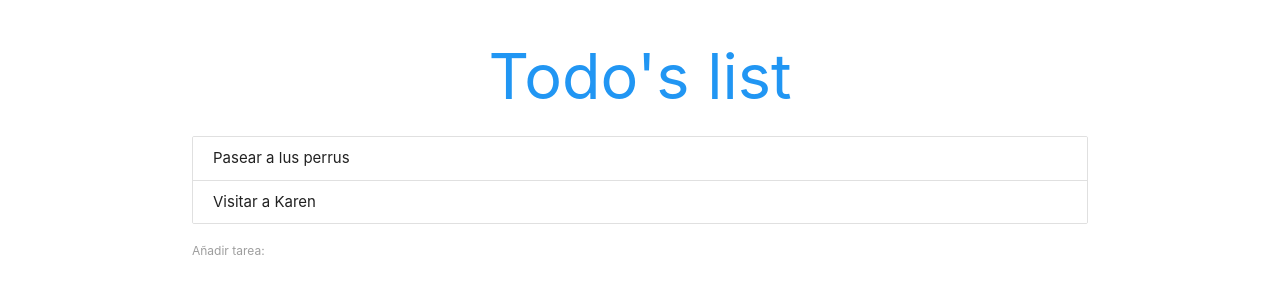
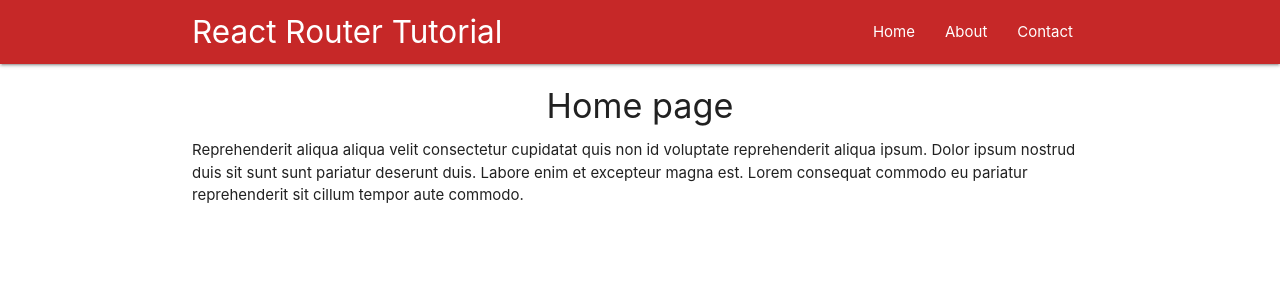
Before and after one commit to Pantuflas/react-redux-course, a React (Create React App) app: page / in a window 1280 px wide. Shown: the top 300 px of the page. Built offline with nearby package versions, Linux system fonts and the light colour scheme.

Commit message:
react-router base

```diff
--- a/package.json
+++ b/package.json
@@ -8,6 +8,7 @@
     "@testing-library/user-event": "^7.1.2",
     "react": "^16.12.0",
     "react-dom": "^16.12.0",
+    "react-router-dom": "^5.1.2",
     "react-scripts": "3.3.0"
   },
   "scripts": {
--- a/src/App.js
+++ b/src/App.js
@@ -1,12 +1,20 @@
 import React from 'react'
-import TodoComponent from './components/TodoComponent'
+import NavBar from './components/NavBar'
+import { BrowserRouter, Route } from 'react-router-dom'
+import Home from './components/Home'
+import About from './components/About'
+import Contact from './components/Contact'
 
 function App(){
   return (
-    <div className="App">
-      <h1 className="center blue-text">Todo's list</h1>
-      <TodoComponent />
-    </div>
+    <BrowserRouter>
+      <div className="App">
+        <NavBar />
+        <Route exact path='/'   component={Home} />
+        <Route path='/about'    component={About} />
+        <Route path='/contact'  component={Contact} />
+      </div>
+    </BrowserRouter>
   );
 }
 
--- /dev/null
+++ b/src/components/About.js
@@ -0,0 +1,12 @@
+import React from 'react'
+
+const About = () => {
+    return(
+        <div className="container">
+            <h4 className="center">About page</h4>
+            <p>Reprehenderit aliqua aliqua velit consectetur cupidatat quis non id voluptate reprehenderit aliqua ipsum. Dolor ipsum nostrud duis sit sunt sunt pariatur deserunt duis. Labore enim et excepteur magna est. Lorem consequat commodo eu pariatur reprehenderit sit cillum tempor aute commodo. </p>
+        </div>
+    )
+}
+
+export default About;
--- a/src/components/AddForm.js
+++ /dev/null
@@ -1,34 +0,0 @@
-import React, { Component } from 'react'
-
-class AddForm extends Component {
-    state = {
-        content: ''
-    }
-
-    handleChange = (e) => {
-        this.setState({
-            content: e.target.value
-        })
-    }
-
-    handleSubmit = (e) => {
-        e.preventDefault();
-        console.log(this.state);
-        this.props.addTodo(this.state);
-        this.setState({
-            content: ''
-        })
-    }
-    render(){
-        return(
-            <div>
-                <form onSubmit={this.handleSubmit}>
-                    <label>Añadir tarea:</label>
-                    <input type="text" onChange={this.handleChange} value={this.state.content} />
-                </form>
-            </div>
-        )
-    }
-}
-
-export default AddForm;
--- /dev/null
+++ b/src/components/Contact.js
@@ -0,0 +1,12 @@
+import React from 'react'
+
+const Contact = () => {
+    return(
+        <div className="container">
+            <h4 className="center">Contact page</h4>
+            <p>Reprehenderit aliqua aliqua velit consectetur cupidatat quis non id voluptate reprehenderit aliqua ipsum. Dolor ipsum nostrud duis sit sunt sunt pariatur deserunt duis. Labore enim et excepteur magna est. Lorem consequat commodo eu pariatur reprehenderit sit cillum tempor aute commodo. </p>
+        </div>
+    )
+}
+
+export default Contact;
--- /dev/null
+++ b/src/components/Home.js
@@ -0,0 +1,12 @@
+import React from 'react'
+
+const Home = () => {
+    return(
+        <div className="container">
+            <h4 className="center">Home page</h4>
+            <p>Reprehenderit aliqua aliqua velit consectetur cupidatat quis non id voluptate reprehenderit aliqua ipsum. Dolor ipsum nostrud duis sit sunt sunt pariatur deserunt duis. Labore enim et excepteur magna est. Lorem consequat commodo eu pariatur reprehenderit sit cillum tempor aute commodo. </p>
+        </div>
+    )
+}
+
+export default Home;
--- /dev/null
+++ b/src/components/NavBar.js
@@ -0,0 +1,20 @@
+import React from 'react'
+import { Link, NavLink } from 'react-router-dom'
+
+const NavBar = () => {
+    return (
+        <nav className="wrapper red darken-3">
+            <div className="container">
+                <a href="" className="brand-logo">React Router Tutorial</a>
+                <ul className="right">
+                    <li><Link to="/">Home</Link></li>
+                    <li><Link to="/about">About</Link></li>
+                    <li><Link to="/contact">Contact</Link></li>
+
+                </ul>
+            </div>
+        </nav>
+    )
+}
+
+export default NavBar;
--- a/src/components/TodoComponent.js
+++ /dev/null
@@ -1,42 +0,0 @@
-import React, { Component } from 'react'
-import Todos from './Todos'
-import AddForm from './AddForm'
-
-class TodoComponent extends Component {
-   state = {
-       todos: [
-           {id: 1, content: 'Pasear a lus perrus'},
-           {id: 2, content: 'Visitar a Karen'}
-       ]
-   }
-
-   deleteTodo = (id) => {
-       console.log(id);
-       const todosCopy = this.state.todos.filter(todo => {
-           // If id is equal returns false, when returned false the matched id is filter from the array (deleted)
-           return todo.id !== id
-       });
-       this.setState({
-           todos: todosCopy
-       })
-   }
-
-   addTodo = (todo) => {
-       todo.id = Math.random();
-       let newTodos = [...this.state.todos, todo];
-       this.setState({
-           todos: newTodos
-       })
-   }
-
-    render() {
-        return (
-            <div className="container">
-                <Todos todos={this.state.todos} deleteTodo={this.deleteTodo} />
-                <AddForm addTodo={this.addTodo} />
-            </div>
-        );
-    }
-}
-
-export default TodoComponent;
--- a/src/components/Todos.js
+++ /dev/null
@@ -1,22 +0,0 @@
-import React from 'react'
-
-const Todos = ({todos, deleteTodo}) => {
-
-    const todoList = todos.length ? (
-        todos.map(todo => {
-            return (
-                <div className="collection-item" key={todo.id}>
-                    <span onClick={ () => {deleteTodo(todo.id)} }>{todo.content}</span>
-                </div>
-            )
-        })
-    ) : (<p className="center">Nada que hacer por el momento</p>)
-
-    return(
-        <div className="todos collection">
-            {todoList}
-        </div>
-    )
-}
-
-export default Todos;
```
Also changed, not shown: 1 other file (tests, documents, lock files or other folders).
